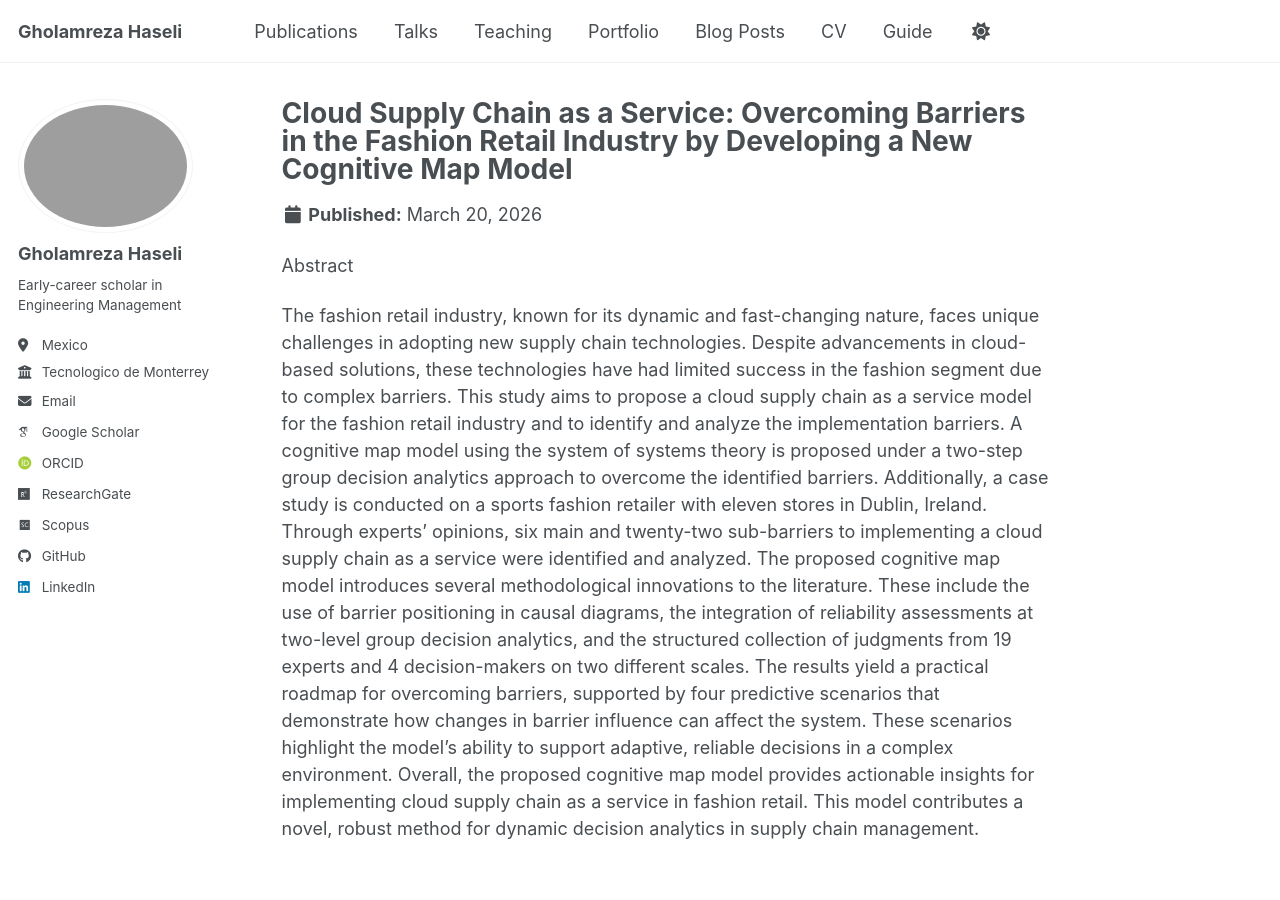
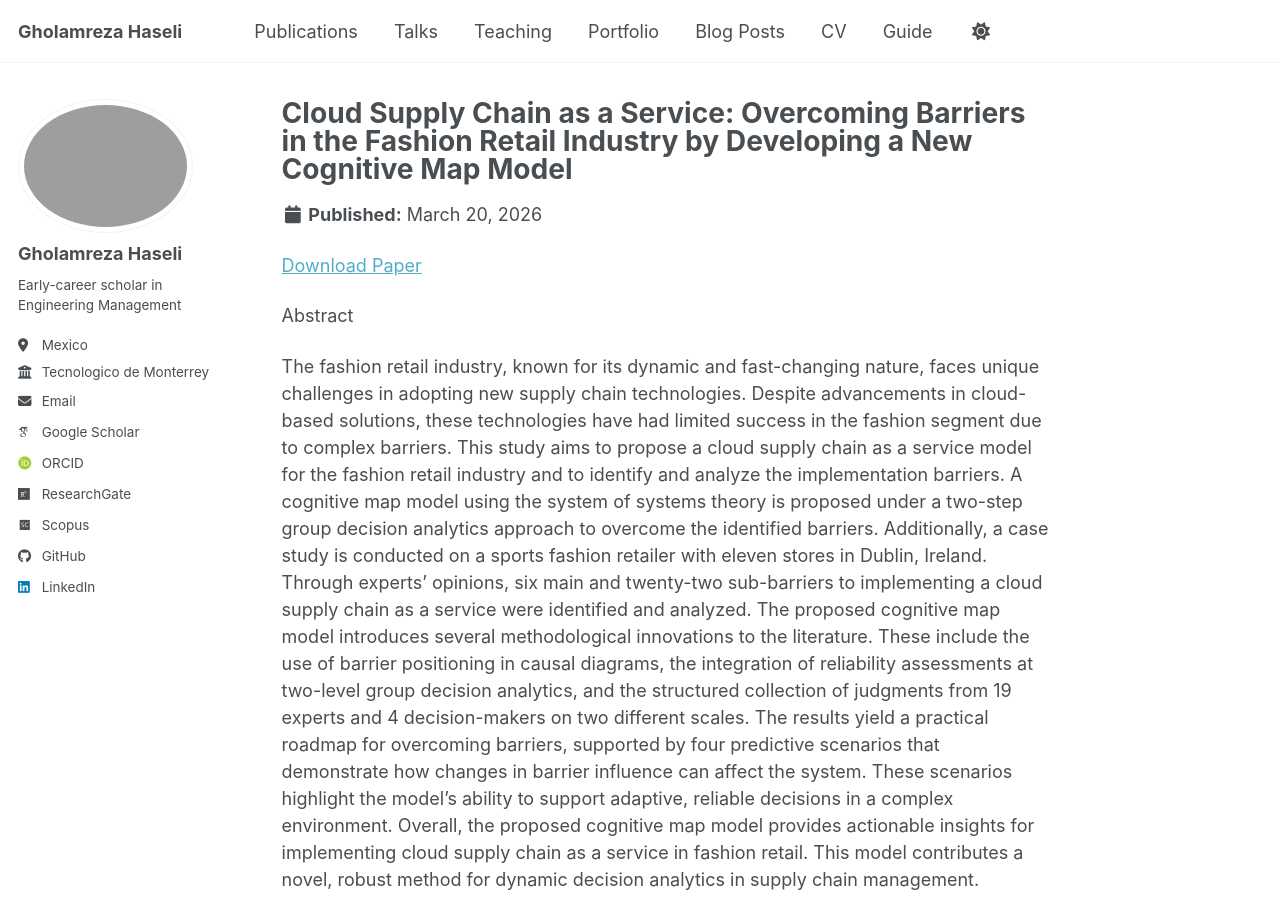
Before and after one commit to Gholamreza-Haseli/Gholamreza-Haseli.github.io, a Jekyll site: the page built from _publications/Cloud supply chain as a service_ overcoming barriers in the fashion retail industry by developing a new cognitive map model.md, in a window 1280 px wide and 900 px high. Built offline with Jekyll 4.4.1, drawn with Linux system fonts in a browser that asks for light colours; some web fonts are replaced; a script bundle is joined from its source files by our own code; library files that are not in the unit come from our copies.

Commit message:
Update Cloud supply chain as a service_ overcoming barriers in the fashion retail industry by developing a new cognitive map model.md

```diff
--- a/_publications/Cloud supply chain as a service_ overcoming barriers in the fashion retail industry by developing a new cognitive map model.md
+++ b/_publications/Cloud supply chain as a service_ overcoming barriers in the fashion retail industry by developing a new cognitive map model.md
@@ -2,10 +2,14 @@
 title: "Cloud Supply Chain as a Service: Overcoming Barriers in the Fashion Retail Industry by Developing a New Cognitive Map Model"
 collection: publications
 category: manuscripts
-permalink: /publication/Cloud-supply-chain-as-a-service:-overcoming-barriers-in-the-fashion-retail-industry-by-developing-a-new-cognitive-map-model
-excerpt: 'Haseli, G., Hajiaghaei-Keshteli, M., Deveci, M., & Tomaskova, H. (2026). &quot;Cloud supply chain as a service: overcoming barriers in the fashion retail industry by developing a new cognitive map model.&quot; <i>[Transportation Research Part E: Logistics and Transportation Review](https://www.sciencedirect.com/journal/transportation-research-part-e-logistics-and-transportation-review)</i>. 206, 104554.'
+permalink: /publication/Cloud-Supply-Chain-as-a-service:-Overcoming-Barriers-in-the-Fashion-Retail-Industry-by-Developing-a-new-Cognitive-Map-Model
+excerpt: 'Haseli, G., Hajiaghaei-Keshteli, M., Deveci, M., & Tomaskova, H. (2026). &quot;Cloud Supply Chain as a Service: Overcoming Barriers in the Fashion Retail Industry by Developing a New Cognitive Map Model.&quot; <i>[Transportation Research Part E: Logistics and Transportation Review](https://www.sciencedirect.com/journal/transportation-research-part-e-logistics-and-transportation-review)</i>. 206, 104554.'
 paperurl: 'https://www.sciencedirect.com/science/article/abs/pii/S1366554525005824'
 ---
+
+
+[Download Paper](https://www.sciencedirect.com/science/article/abs/pii/S1366554525005824)
+
 
 Abstract
 
```
